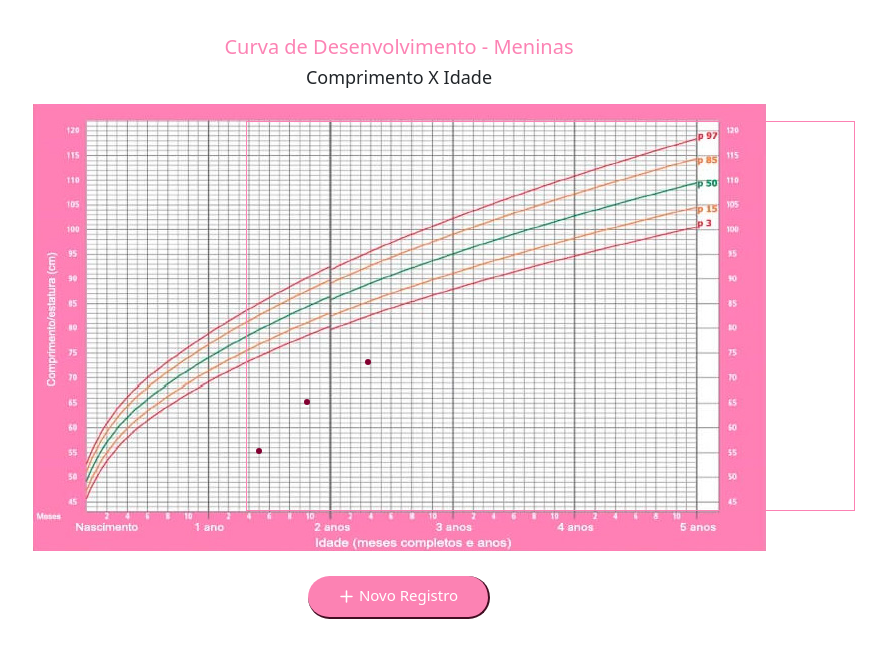
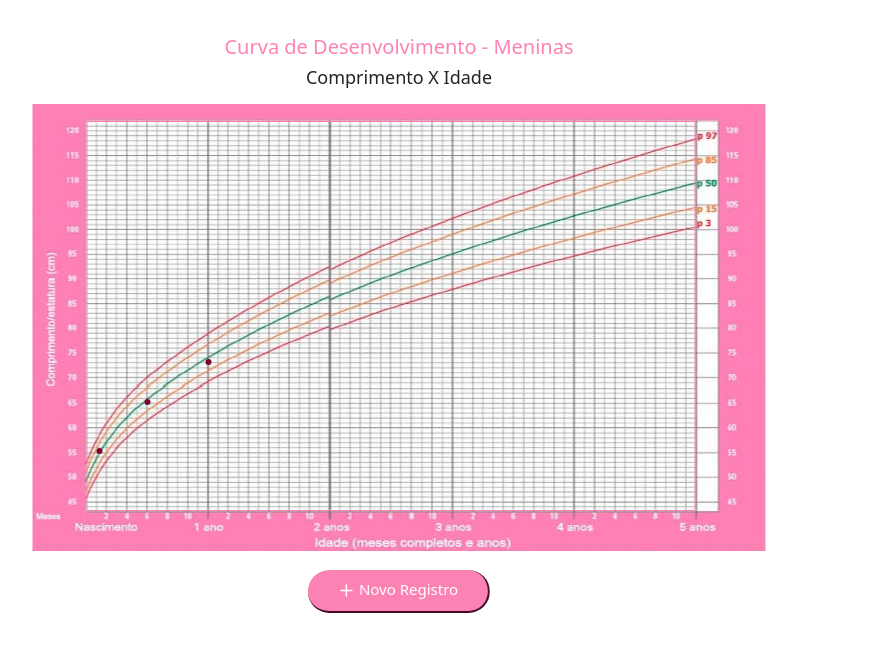
Before and after one commit to amiloeel/curvasPediatria, a plain HTML site: page index.html in a window 1280 px wide. Shown: the whole page, without its empty margins (241-1127 px from the left). Drawn offline with nearby package versions, Linux system fonts and the light colour scheme.

Commit message:
Add files via upload

```diff
--- a/css/style.css
+++ b/css/style.css
@@ -7,11 +7,17 @@ svg{
     margin-left:-4px;
 }
 
+#curvaArea{
+    position: fixed;
+    left: 50%;
+    transform: translate(-50%, 0);
+}
+
 #boundsArea{
     height: 390px;
     width: 609px;
     margin-top: -430px;
-    margin-left: 487px;
+    margin-left: 54px;
     position: absolute;
     border: 1px solid #fc81b3;
 }
@@ -22,6 +28,13 @@ svg{
     background-color:#810030;
     border-radius: 3px;
     position: fixed;
+}
+
+#controlsArea{
+    position: fixed;
+    left: 50%;
+    transform: translate(-50%, 0);
+    margin-top: 441px;
 }
 
 #novaConsultaBtn{
```
